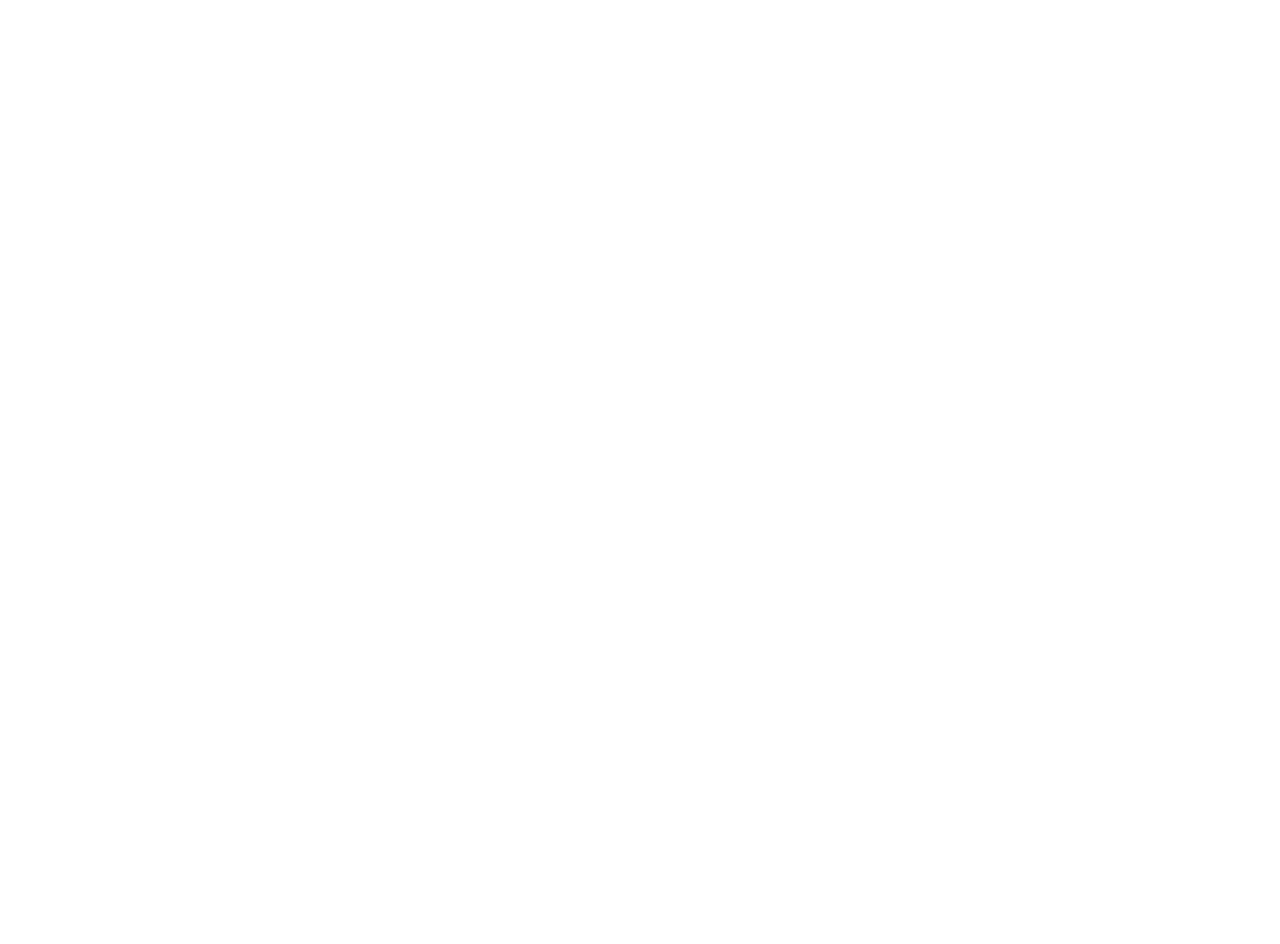
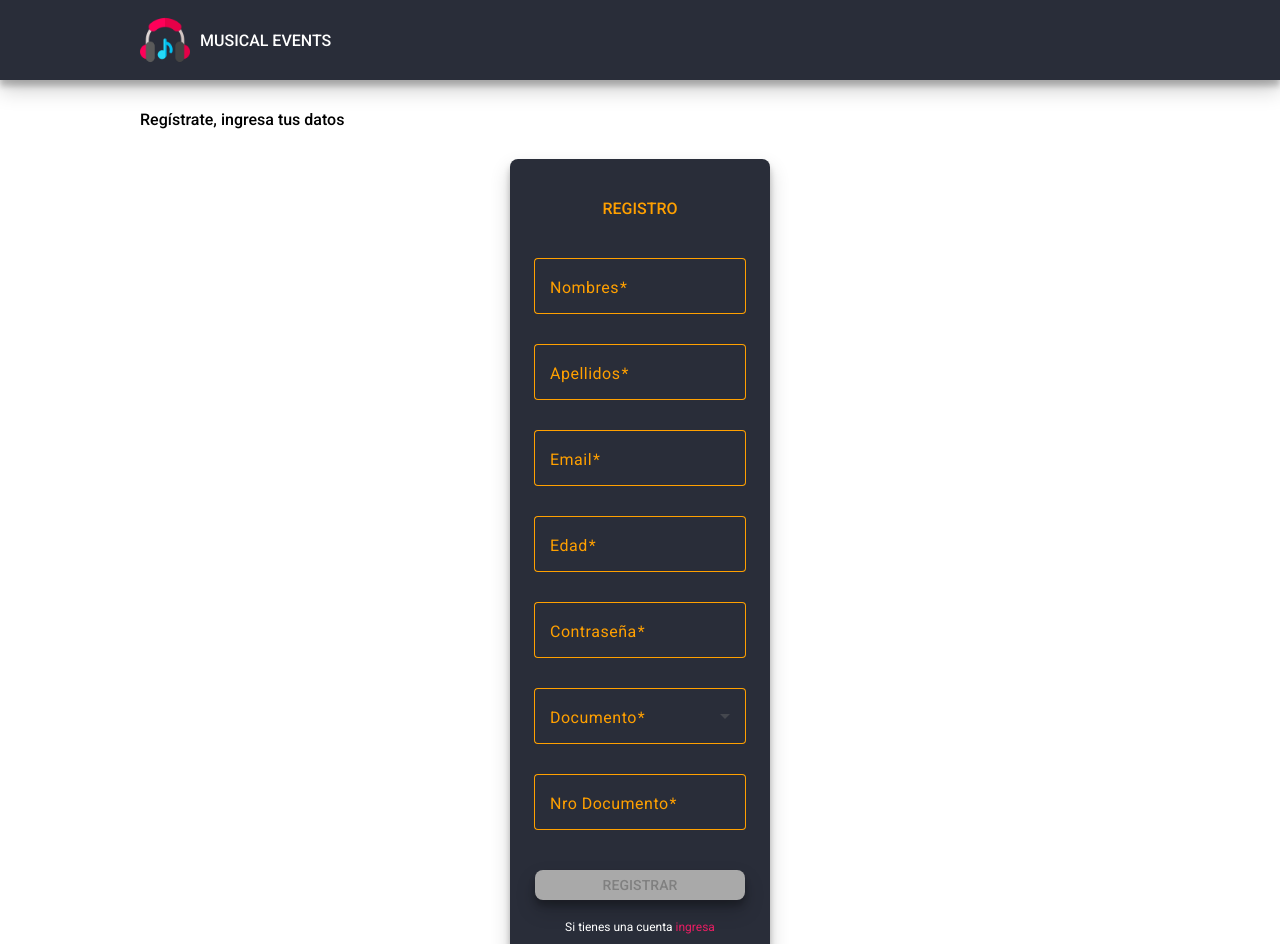
Before and after one commit to Abraham2748/musical-events, an Angular app: page /register in a window 1280 px wide. Before the commit this address led to /. Shown: the top 944 px of the page. Before the commit the page ends 800 px from the top, so only its background shows below. Built offline with nearby package versions, Linux system fonts and the light colour scheme.

Commit message:
Implementación del Register

```diff
--- a/src/app/app.routes.ts
+++ b/src/app/app.routes.ts
@@ -1,6 +1,7 @@
 import { Routes } from '@angular/router';
 import { HomeComponent } from './home/home.component';
 import { LoginComponent } from './login/login.component';
+import { RegisterComponent } from './register/register.component';
 
 export const routes: Routes = [
   {
@@ -11,4 +12,8 @@
     path: 'login',
     component: LoginComponent,
   },
+  {
+    path: 'register',
+    component: RegisterComponent,
+  },
 ];
--- a/src/app/home/home-header/home-header.component.css
+++ b/src/app/home/home-header/home-header.component.css
@@ -39,10 +39,12 @@
       display: flex;
       justify-content: center;
       gap: 10px;
-      & .login {
+      & .login,
+      .menu {
         color: var(--primary-color);
       }
-      & .register {
+      & .register,
+      .logout {
         color: var(--accent-color);
       }
     }
--- a/src/app/home/home-header/home-header.component.html
+++ b/src/app/home/home-header/home-header.component.html
@@ -13,13 +13,8 @@
     </div>
     @if(authService.getIsLoggedIn()){
     <div class="buttons-container">
-      <button mat-button class="login" routerLink="/login">MENU</button>
-      <button
-        mat-button
-        class="register"
-        routerLink="/register"
-        (click)="authService.logout()"
-      >
+      <button mat-button class="menu" routerLink="/login">MENU</button>
+      <button mat-button class="logout" (click)="authService.logout()">
         CERRAR SESIÓN
       </button>
     </div>
--- a/src/app/register/register.component.css
+++ b/src/app/register/register.component.css
@@ -0,0 +1,58 @@
+.page-container {
+  display: flex;
+  flex-direction: column;
+  justify-content: space-between;
+  height: 100vh;
+  & .title-container {
+    display: flex;
+    justify-content: center;
+    padding-top: 30px;
+    padding-bottom: 15px;
+    & .title {
+      font-weight: 500;
+      width: 1000px;
+    }
+  }
+  .content-container {
+    display: flex;
+    justify-content: center;
+    align-items: center;
+    padding-top: 15px;
+    padding-bottom: 30px;
+    & .card {
+      background-color: var(--secondary-color);
+      border-radius: 8px;
+      width: 260px;
+      & .form-title-container {
+        display: flex;
+        justify-content: center;
+        margin-top: 40px;
+        margin-bottom: 40px;
+        & span {
+          color: var(--primary-color);
+          font-weight: 500;
+        }
+      }
+      & form {
+        display: flex;
+        flex-direction: column;
+        align-items: center;
+        gap: 10px;
+        & button {
+          margin-top: 10px;
+          width: 210px;
+        }
+        & .login {
+          color: white;
+          font-size: 12px;
+          margin-top: 10px;
+          margin-bottom: 20px;
+          & .text-link {
+            color: var(--accent-color);
+            cursor: pointer;
+          }
+        }
+      }
+    }
+  }
+}
--- a/src/app/register/register.component.html
+++ b/src/app/register/register.component.html
@@ -1 +1,79 @@
-<p>register works!</p>
+<div class="page-container">
+  <app-simple-header></app-simple-header>
+  <div class="title-container">
+    <div class="title">
+      <span>Regístrate, ingresa tus datos</span>
+    </div>
+  </div>
+  <div class="content-container">
+    <div class="card box-shadow">
+      <div class="form-title-container">
+        <span>REGISTRO</span>
+      </div>
+      <form [formGroup]="registerForm">
+        <mat-form-field appearance="outline">
+          <mat-label>Nombres</mat-label>
+          <input matInput type="text" formControlName="name" />
+          <mat-error>Nombre es requerido</mat-error>
+        </mat-form-field>
+        <mat-form-field appearance="outline">
+          <mat-label>Apellidos</mat-label>
+          <input matInput type="text" formControlName="lastName" />
+          <mat-error>Apellido es requerido</mat-error>
+        </mat-form-field>
+        <mat-form-field appearance="outline">
+          <mat-label>Email</mat-label>
+          <input matInput type="email" formControlName="email" />
+          @if(registerForm.controls.email.hasError('required')) {
+          <mat-error>Email es requerido</mat-error>
+          } @if (registerForm.controls.email.hasError("email")) {
+          <mat-error>Ingresa un email válido</mat-error>
+          }
+        </mat-form-field>
+        <mat-form-field appearance="outline">
+          <mat-label>Edad</mat-label>
+          <input matInput type="number" formControlName="age" />
+          <mat-error>Edad es requerida</mat-error>
+        </mat-form-field>
+        <mat-form-field appearance="outline">
+          <mat-label>Contraseña</mat-label>
+          <input matInput type="password" formControlName="password" />
+          @if(registerForm.controls.password.hasError('required')) {
+          <mat-error>Contraseña es requerida</mat-error>
+          } @if (registerForm.controls.password.hasError("minlength")) {
+          <mat-error>Contraseña debe tener al menos 8 caracteres</mat-error>
+          }
+        </mat-form-field>
+        <mat-form-field appearance="outline">
+          <mat-label>Documento</mat-label>
+          <mat-select formControlName="documentType">
+            <mat-option value="0">DNI</mat-option>
+            <mat-option value="1">CE</mat-option>
+            <mat-option value="2">PASAPORTE</mat-option>
+            <mat-option value="3">OTROS</mat-option>
+          </mat-select>
+          <mat-error>Documento es requerido</mat-error>
+        </mat-form-field>
+        <mat-form-field appearance="outline">
+          <mat-label>Nro Documento</mat-label>
+          <input matInput type="text" formControlName="documentNumber" />
+          <mat-error>Nro Documento es requerido</mat-error>
+        </mat-form-field>
+        <button
+          mat-flat-button
+          class="box-shadow"
+          [disabled]="registerForm.invalid"
+          (click)="register()"
+        >
+          REGISTRAR
+        </button>
+        <div class="login">
+          <span
+            >Si tienes una cuenta <span class="text-link">ingresa</span></span
+          >
+        </div>
+      </form>
+    </div>
+  </div>
+  <app-footer></app-footer>
+</div>
--- a/src/app/register/register.component.ts
+++ b/src/app/register/register.component.ts
@@ -1,11 +1,74 @@
-import { Component } from '@angular/core';
+import { Component, inject } from '@angular/core';
+import { AuthService } from '../shared/services/auth.service';
+import { Router } from '@angular/router';
+import {
+  FormControl,
+  FormGroup,
+  ReactiveFormsModule,
+  Validators,
+} from '@angular/forms';
+import { RegisterRequestBody } from '../shared/models/auth.model';
+import { SimpleHeaderComponent } from '../shared/components/simple-header/simple-header.component';
+import { FooterComponent } from '../shared/components/footer/footer.component';
+import { MatFormFieldModule } from '@angular/material/form-field';
+import { MatInputModule } from '@angular/material/input';
+import { MatButton, MatButtonModule } from '@angular/material/button';
+import { MatSelectModule } from '@angular/material/select';
+import { catchError, EMPTY } from 'rxjs';
+import { HttpErrorResponse } from '@angular/common/http';
 
 @Component({
   selector: 'app-register',
-  imports: [],
+  imports: [
+    SimpleHeaderComponent,
+    FooterComponent,
+    MatFormFieldModule,
+    MatInputModule,
+    MatButtonModule,
+    ReactiveFormsModule,
+    MatSelectModule,
+  ],
   templateUrl: './register.component.html',
-  styleUrl: './register.component.css'
+  styleUrl: './register.component.css',
 })
 export class RegisterComponent {
+  authService = inject(AuthService);
+  router = inject(Router);
+  registerForm = new FormGroup({
+    name: new FormControl('', [Validators.required]),
+    lastName: new FormControl('', [Validators.required]),
+    age: new FormControl('', [Validators.required]),
+    email: new FormControl('', [Validators.required, Validators.email]),
+    password: new FormControl('', [
+      Validators.required,
+      Validators.minLength(8),
+    ]),
+    documentType: new FormControl('', [Validators.required]),
+    documentNumber: new FormControl('', [Validators.required]),
+  });
 
+  register() {
+    const body: RegisterRequestBody = {
+      age: Number.parseInt(this.registerForm.controls.age.value!),
+      password: this.registerForm.controls.password.value!,
+      confirmPassword: this.registerForm.controls.password.value!,
+      documentType: this.registerForm.controls.documentType.value!,
+      documentNumber: this.registerForm.controls.documentNumber.value!,
+      email: this.registerForm.controls.email.value!,
+      firstName: this.registerForm.controls.name.value!,
+      lastName: this.registerForm.controls.lastName.value!,
+    };
+    this.authService
+      .register(body)
+      .pipe(
+        catchError((res: HttpErrorResponse) => {
+          alert(res.error.errorMessage);
+          return EMPTY;
+        })
+      )
+      .subscribe((response) => {
+        alert('Registro exitoso');
+        this.router.navigate(['/']);
+      });
+  }
 }
--- a/src/app/shared/services/auth.service.ts
+++ b/src/app/shared/services/auth.service.ts
@@ -1,6 +1,6 @@
 import { HttpClient } from '@angular/common/http';
 import { inject, Injectable } from '@angular/core';
-import { LoginApiResponse } from '../models/auth.model';
+import { LoginApiResponse, RegisterRequestBody } from '../models/auth.model';
 import { jwtDecode } from 'jwt-decode';
 
 @Injectable({
@@ -40,6 +40,10 @@
     });
   }
 
+  register(body: RegisterRequestBody) {
+    return this.http.post(this.baseUrl + 'users/register', body);
+  }
+
   decodeToken() {
     const token = localStorage.getItem('token');
     const tokenExpiration = localStorage.getItem('tokenExpiration');
```
Also changed, not shown: src/app/shared/models/auth.model.ts (+11 -0 lines).
